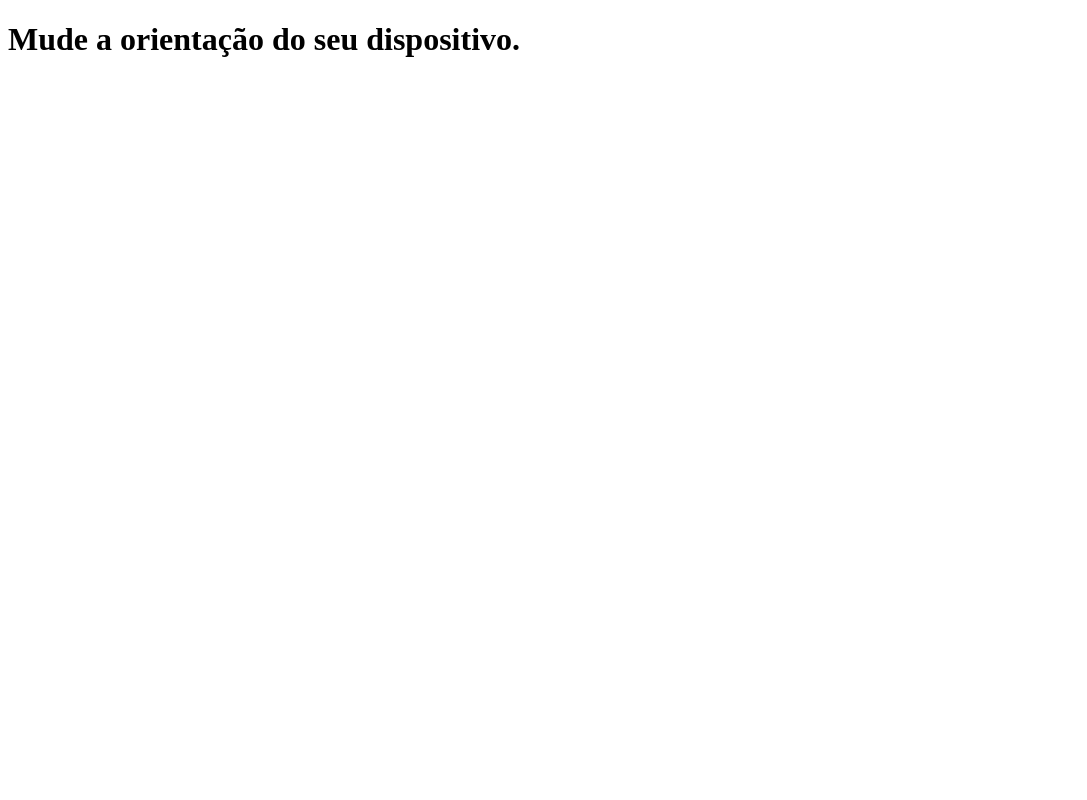
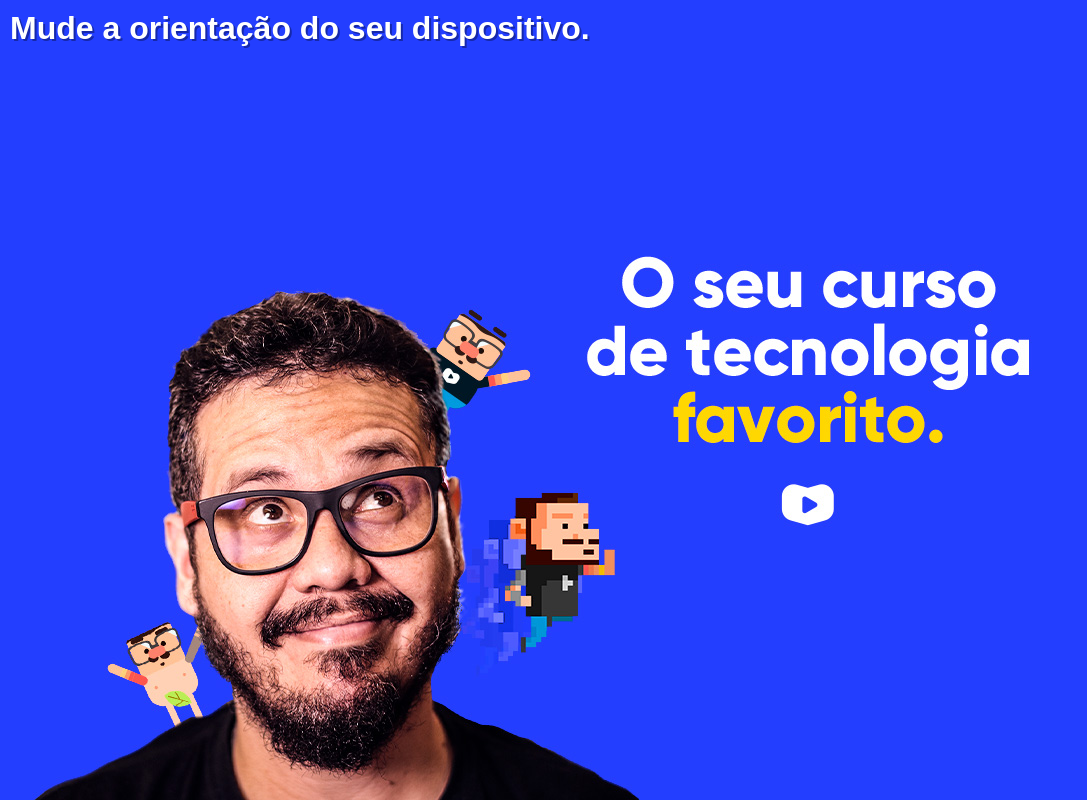
Before and after one commit to pamelatcorrea/html-css, a plain HTML site: page exercicios/ex026/mq002/index.html in a window 1280 px wide. Shown: the whole page, without its empty margins (0-1087 px from the left). Drawn offline with Linux system fonts and the light colour scheme.

Commit message:
exercicio 002 media q

```diff
--- a/exercicios/ex026/mq002/estilos/paisagem.css
+++ b/exercicios/ex026/mq002/estilos/paisagem.css
@@ -1,3 +1,8 @@
 @charset "UTF-8";
 
 /*configurações modo paisagem (landscape). aparelho deitado.*/
+
+body {
+    background-image: url(../imagens/cev-landscape.jpg);
+    background-position: left bottom; /*vai ficar grudado no canto esquerdo*/
+}
--- a/exercicios/ex026/mq002/estilos/retrato.css
+++ b/exercicios/ex026/mq002/estilos/retrato.css
@@ -1,3 +1,8 @@
 @charset "UTF-8";
 
 /*configurações modo retrato (portrait). aparelho em pé*/
+
+body {
+    background-image: url(../imagens/cev-portrait.jpg);
+    background-position: center bottom;
+}
--- a/exercicios/ex026/mq002/estilos/style.css
+++ b/exercicios/ex026/mq002/estilos/style.css
@@ -1,3 +1,23 @@
 @charset "UTF-8";
 
 /*configurações gerais*/
+
+* {
+    margin: 0px;
+    padding: 0px;
+    font-family: Arial, Helvetica, sans-serif
+}
+
+html, body {
+    width: 100vw;
+    height: 100vh;
+    background-color: #233eff;
+    background-size: contain; /*caber a imagem inteira*/
+    background-repeat: no-repeat;
+}
+
+h1 {
+    color: white;
+    text-shadow: 2px 2px 0px #1628ab;
+    padding: 10px;
+}
```
